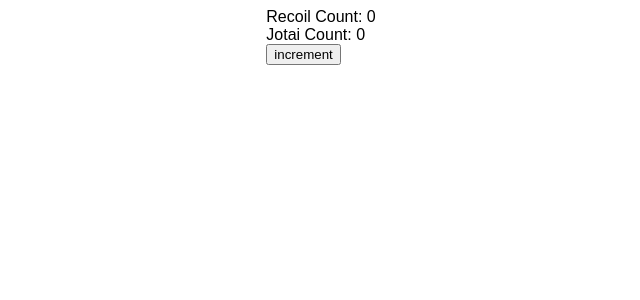
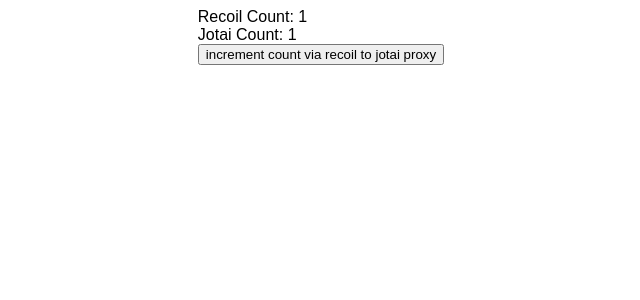
Before and after one commit to stevemolitor/jotai-recoil, a React (Create React App) app: page / in a window 1280 px wide. Shown: the top 300 px of the page, without its empty margins (319-959 px from the left). Built offline with nearby package versions, Linux system fonts and the light colour scheme.

Commit message:
RecoilStore attempt
hangs

```diff
--- a/src/JotaiRecoilBridge.tsx
+++ b/src/JotaiRecoilBridge.tsx
@@ -4,33 +4,78 @@
   Provider,
   useAtomValue as useJotaiAtomValue,
 } from "jotai";
-import { useCallback } from "react";
+import { ReactNode, useCallback } from "react";
 import {
+  atom as recoilAtom,
   selector as recoilSelector,
   RecoilRoot,
   useRecoilState,
-  selectorFamily as recoilSelectorFamily,
+  useRecoilCallback,
+  RecoilValue,
+  RecoilState,
 } from "recoil";
+
+type RecoilGet = <T>(state: RecoilValue<T>) => T;
+
+type RecoilUpdater<T> = T | ((val: T) => T);
+
+type RecoilSet = <T>(
+  state: RecoilState<T>,
+  valOrUpdater: RecoilUpdater<T>
+) => void;
+
+interface RecoilStore {
+  get: RecoilGet;
+  set: RecoilSet;
+}
+
+let recoilStore: RecoilStore = {
+  get: () => {
+    throw new Error("recoilStore not initialized");
+  },
+  set: () => {
+    throw new Error("recoilStore not initialized");
+  },
+};
+
+const RecoilStoreProvider = ({ children }: { children: ReactNode }) => {
+  const get = useRecoilCallback(
+    ({ snapshot }) =>
+      <T,>(state: RecoilValue<T>) =>
+        snapshot.getLoadable(state).contents,
+    []
+  );
+
+  const set = useRecoilCallback(
+    ({ set }) =>
+      <T,>(state: RecoilState<T>, valOrUpdater: RecoilUpdater<T>) => {
+        set(state, valOrUpdater);
+      }
+  );
+
+  recoilStore = { get, set };
+
+  return <>{children}</>;
+};
 
 const jotaiStore = createStore();
 
-const jotaiCount = jotaiAtom(0);
+const jotaiCount = jotaiAtom(1);
 
-let familyParam = 0;
-
-const recoilCountFamily = recoilSelectorFamily<number, number>({
-  key: "recoilFamily",
-  get: (_param) => () => jotaiStore.get(jotaiCount),
-  set: (_param) => (_, newCount) => {
-    jotaiStore.set(jotaiCount, newCount as number);
-  },
+const forceEval = recoilAtom({
+  key: "forceEval",
+  default: 0,
 });
 
 const recoilCount = recoilSelector<number>({
   key: "recoilProxy",
-  get: ({ get }) => get(recoilCountFamily(familyParam++)),
+  get: ({ get }) => {
+    get(forceEval);
+    return jotaiStore.get(jotaiCount);
+  },
   set: ({ set }, newCount) => {
-    set(recoilCountFamily(familyParam), newCount);
+    set(forceEval, (val) => val + 1);
+    jotaiStore.set(jotaiCount, newCount as number);
   },
 });
 
@@ -38,7 +83,7 @@
   const [rCount, setRCount] = useRecoilState(recoilCount);
   const jCount = useJotaiAtomValue(jotaiCount);
 
-  const increment = useCallback(() => {
+  const incrementJotai = useCallback(() => {
     setRCount((count) => count + 1);
   }, [rCount, setRCount]);
 
@@ -46,7 +91,9 @@
     <div>
       <div>Recoil Count: {rCount}</div>
       <div>Jotai Count: {jCount}</div>
-      <button onClick={increment}>increment</button>
+      <button onClick={incrementJotai}>
+        increment count via recoil to jotai proxy
+      </button>
     </div>
   );
 };
@@ -55,7 +102,9 @@
   return (
     <Provider store={jotaiStore}>
       <RecoilRoot>
-        <Count />
+        <RecoilStoreProvider>
+          <Count />
+        </RecoilStoreProvider>
       </RecoilRoot>
     </Provider>
   );
```
